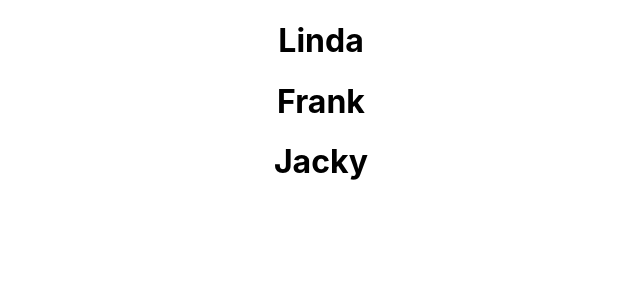
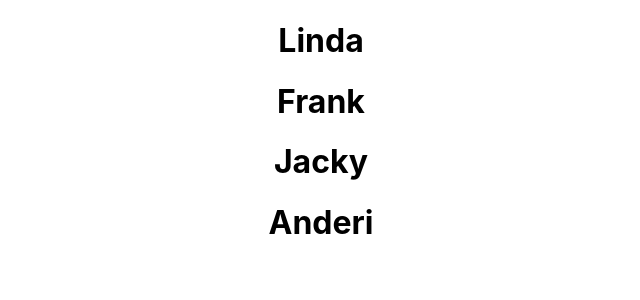
Before and after one commit to ajs3801/ReactUdemy, a React (Create React App) app in the folder monsters-rolodex/: page / in a window 1280 px wide. Shown: the top 300 px of the page, without its empty margins (319-959 px from the left). Built offline with nearby package versions, Linux system fonts and the light colour scheme.

Commit message:
Monsters Rolodex - Keys for Mapping

```diff
--- a/monsters-rolodex/src/App.js
+++ b/monsters-rolodex/src/App.js
@@ -35,14 +35,21 @@ class App extends Component {
     this.state = { // object
       monsters: [ // array
         {
-          name: "Linda"
+          name: "Linda",
+          id: "12asdf"
         },
         {
-          name: "Frank"
+          name: "Frank",
+          id: "39aken"
         },
         {
-          name: "Jacky"
+          name: "Jacky",
+          id: "19xmew"
         },
+        {
+          name: "Anderi",
+          id: "93jrnw"
+        }
       ]
     };
     // accessing the above javascript variable -> {this.state.name}
@@ -54,8 +61,9 @@ class App extends Component {
       <div className="App">
         { // access javascript
           this.state.monsters.map((monster) => { // loop over the array
-            return <h1>{monster.name}</h1>;
-          })
+            return <div key={monster.id}><h1>{monster.name}</h1></div>;
+          }) // it has Warning: Each child in a list should have a unique "key" prop.
+          // it needs the unique key value
         }
       </div>
     )
```
